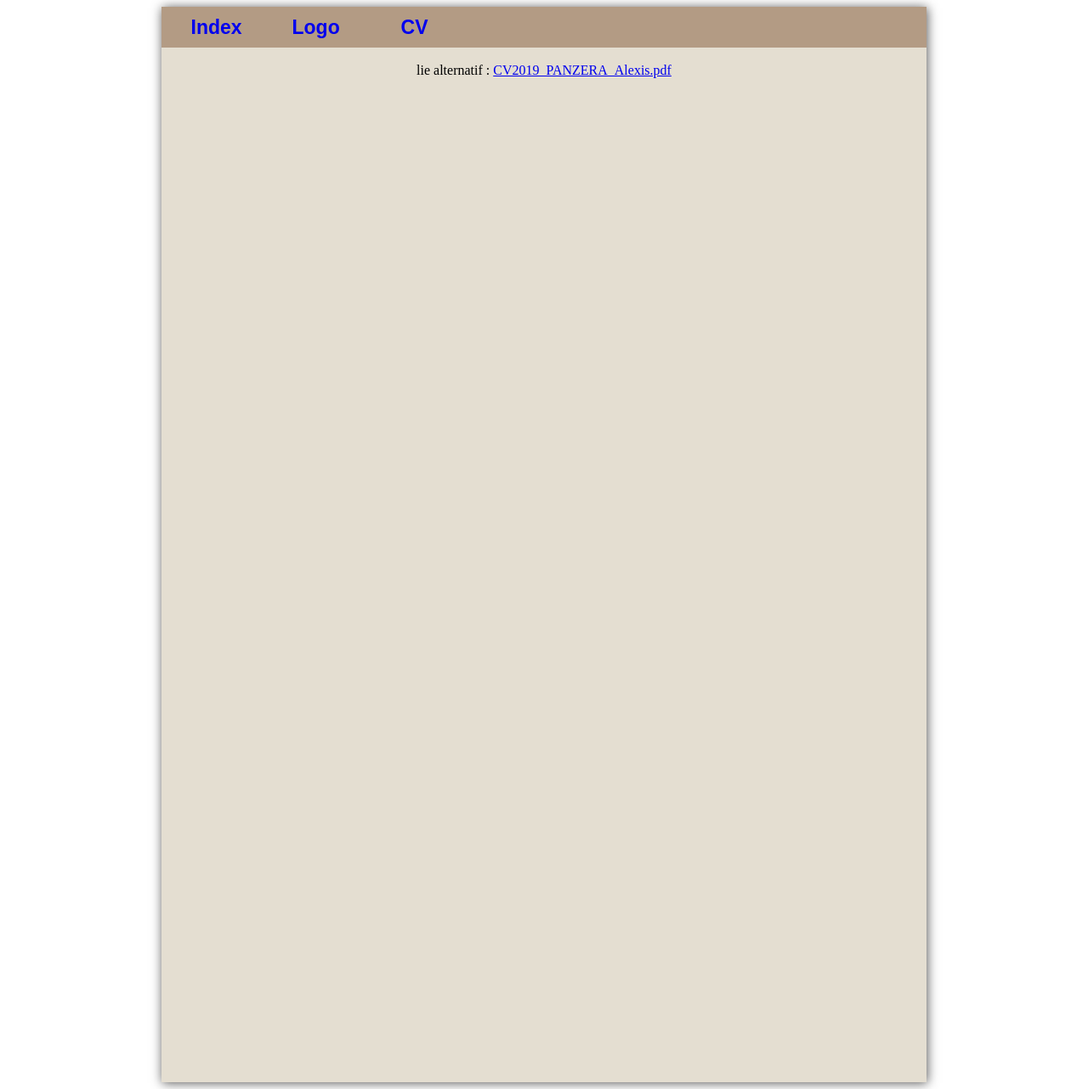
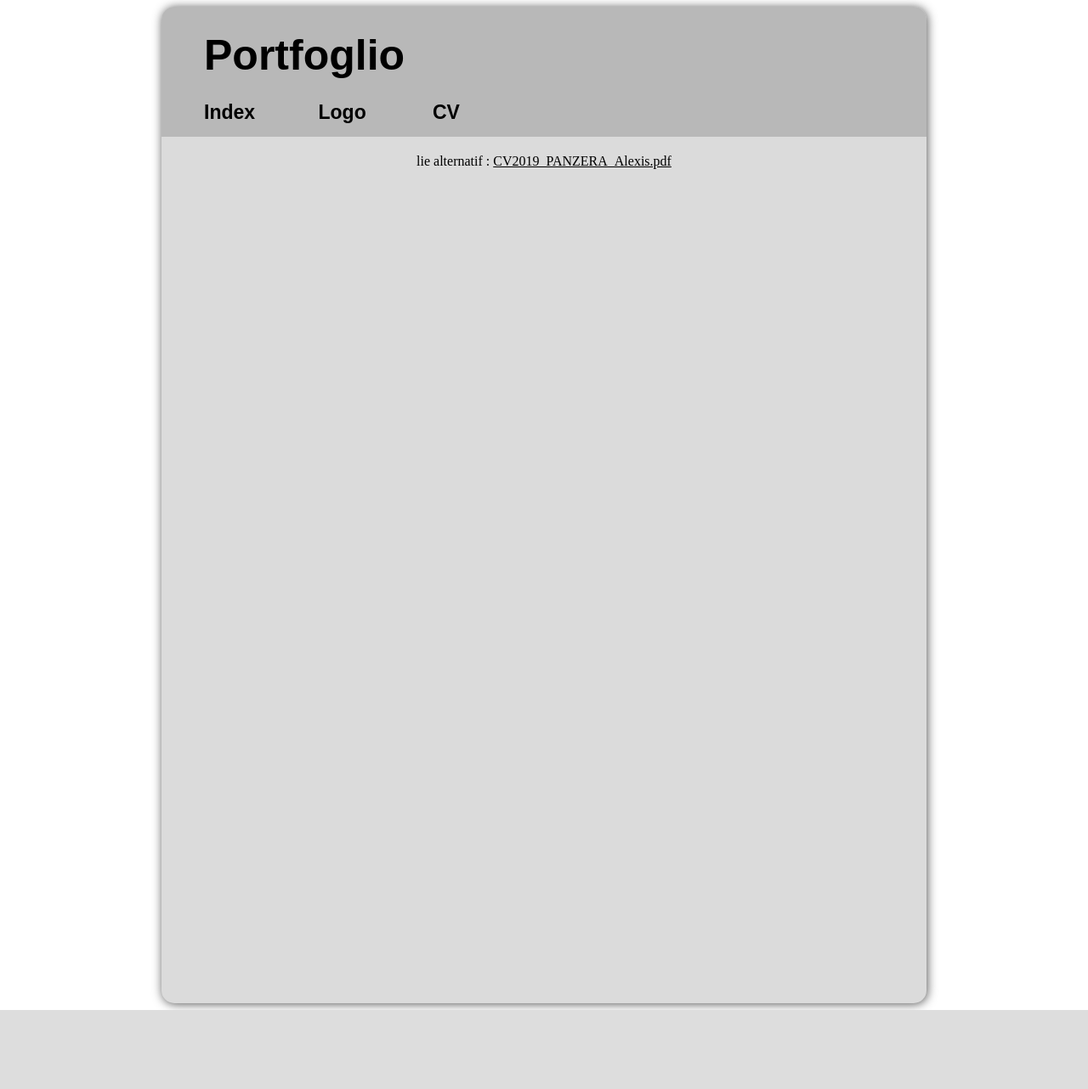
Before and after one commit to Panzeraa/Panzeraa.github.io, a PHP site: page /cv.html in a window 1280 px wide. Shown: the whole page at 85% size. After the commit the page ends 1189 px from the top, so only its background shows below. Run offline with PHP 8.4, Linux system fonts and the light colour scheme.

Commit message:
changement client 3

```diff
--- a/cv.html
+++ b/cv.html
@@ -8,21 +8,26 @@
 
 </head>
 <div class="div_bande" width="1100">
+	<div class='entet'>
+			<div class='tit1'>
+				Portfoglio
+			</div>
+
+			<div class='fond'>
+				<div class='lien'><a style='text-decoration:none' href='index.html'> Index</a></div>
+				<div class='lien'><a style='text-decoration:none' href='logo.html'> Logo</a></div>
+				<div class='lien'><a style='text-decoration:none' href='cv.html'> CV</a></div>
+			</div>
+		</div>
 <!-- <?php
 	include 'bandeau.inc';
-?> -->
-<div class='fond'>
-	<div class='lien'><a style='text-decoration:none' color= 'red' href='index.html'> Index</a></div>
-	<div class='lien'><a style='text-decoration:none' color= 'red' href='logo.html'> Logo</a></div>
-	<div class='lien'><a style='text-decoration:none' color= 'red' href='cv.html'> CV</a></div>
-</div>
-<br/>
+	?> -->
 
-<body>
+	<body>
 
-<object data="CV2019_PANZERA_Alexis.pdf" type="application/pdf" width="900" height="1200">
-  lie alternatif : <a href="CV2019_PANZERA_Alexis.pdf">CV2019_PANZERA_Alexis.pdf</a>
-</object>
-</div>
+		<object data="CV2019_PANZERA_Alexis.pdf" type="application/pdf" width="700" height="1000">
+			lie alternatif : <a href="CV2019_PANZERA_Alexis.pdf">CV2019_PANZERA_Alexis.pdf</a>
+		</object>
+	</div>
 </body>
 </html>
--- a/styles.css
+++ b/styles.css
@@ -2,23 +2,43 @@ body {
 background-color: white;
 /*width : 1500px;*/
 }
-
-
+div.entet {
+   border-top-right-radius: 15px;
+   border-top-left-radius: 15px;
+   background-color: #B8B8B8;
+}
+div.tit1 {
+   /*border: blue thin solid; */
+   height: 1.7em;
+   line-height: 2.3em;
+   font-weight: 600;
+   font-family: "Arial";
+   font-size: 50px;
+   text-align: left;
+   /*margin-top: 0.5em;*/
+   margin-bottom: 0.3em;
+   margin-left:50px;
+   margin-right:1.5em;
+    }
 div.lien {
    /*border: blue thin solid; */
-   font-weight: 900;
+   font-weight: 600;
    font-family: "Arial";
    font-size: 23px;
-   text-align: center;
+   text-align: left;
    float: left;
-   margin-left:1.5em;
+   display: inline;
+   margin-left: 50px;
    margin-right:1.5em;
    width: 50px;
     }
 
 a:visited {
     text-decoration: none;
-    color: #000000;
+    color: black;
+}
+a{
+   color: black;
 }
 
 /*div.lien.ici {
@@ -30,12 +50,19 @@ a:visited {
 
 div.fond{
    height: 3em;
-   line-height: 3em;
+   line-height: 2.4em;
+   text-align: center;
+   border-top-right-radius: 15px;
+   border-top-left-radius: 15px;
    /*border-radius: 5px;*/
    margin-left: auto;
    margin-right: auto;
+   margin-top: 20px;
+   margin-bottom: 20px;
    width: 900px;
-   background-color: #B39B84;
+   /*background-color: #B39B84;*/
+   /*background-color: #B3B3B3;#9D9D9D*/
+   /*background-image:linear-gradient(#7F7F7F, #DBDBDB);*/
    /*position: fixed;*/
 }
 
@@ -54,13 +81,13 @@ img.displayed {
 }
 
  .div_center {
-   height: 1.5em;
-   line-height: 1.5em;
+   height: 2.5em;
+   line-height: 2.5em;
    font-size: 25px;
    font-family: "Arial";
    font-weight: bold;
    border-radius: 15px;
-   width : 600px;
+   width : 850px;
    margin-left: auto;
    margin-right: auto;
    /*border : 1px solid black;*/
@@ -68,16 +95,18 @@ img.displayed {
    text-align: center;
  }
   .div_bande {
+   border-radius: 15px;
    width : 900px;
    margin-left: auto;
    margin-right: auto;
-   background-color: #E4DED1;
+   /*background-color: #E4DED1;*/
+   background-color: #DBDBDB;
    text-align: center;
    box-shadow: 1px 1px 12px #555;
  }
  .tit {
-   height: 1.5em;
-   line-height: 1.5em;
+   height: 2.5em;
+   line-height: 2.5em;
    /*float:left;*/
    text-align: left;
    margin-left: 20px;
```
Also changed, not shown: index.html (+17 -14 lines), logo.html (+12 -8 lines), 1 other file.
